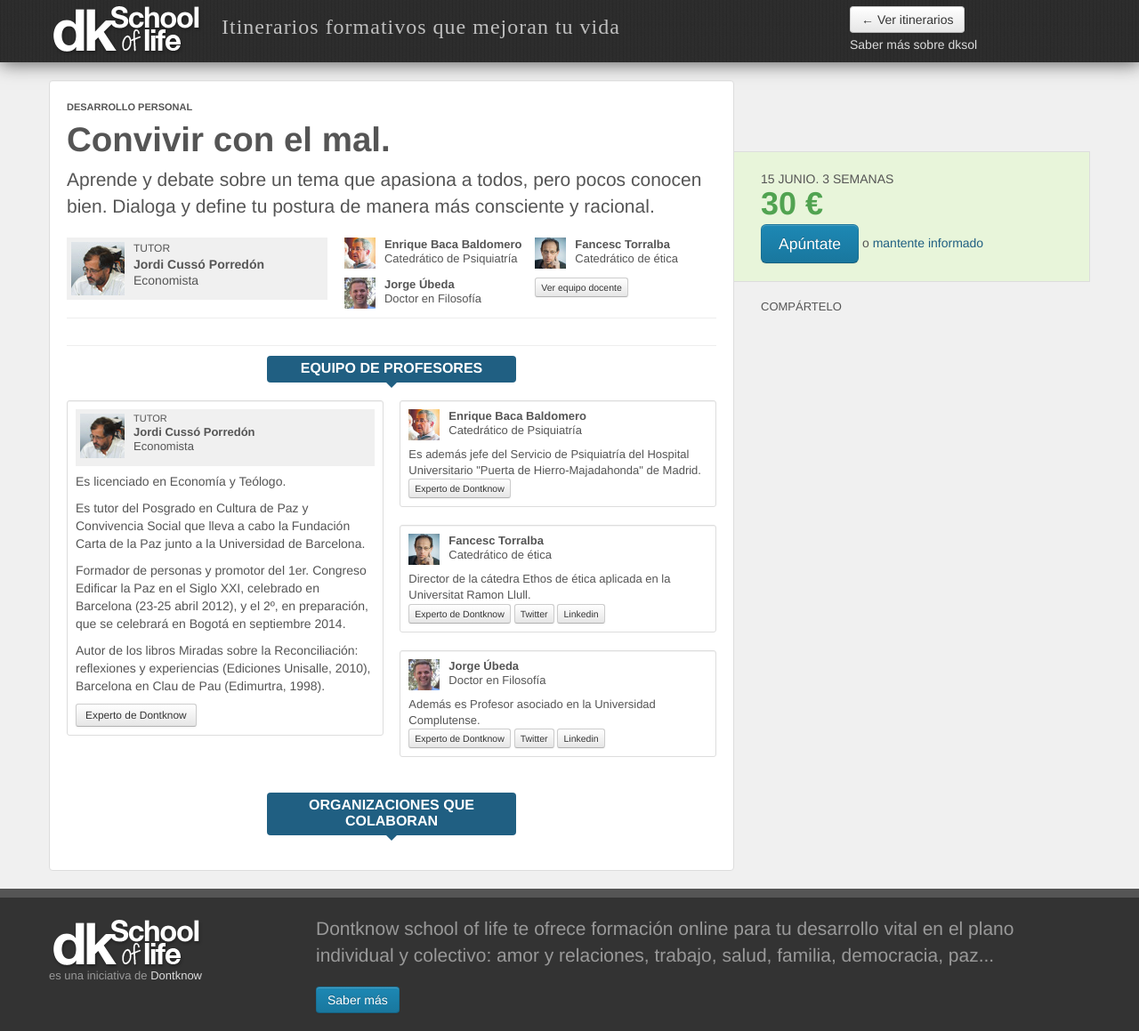
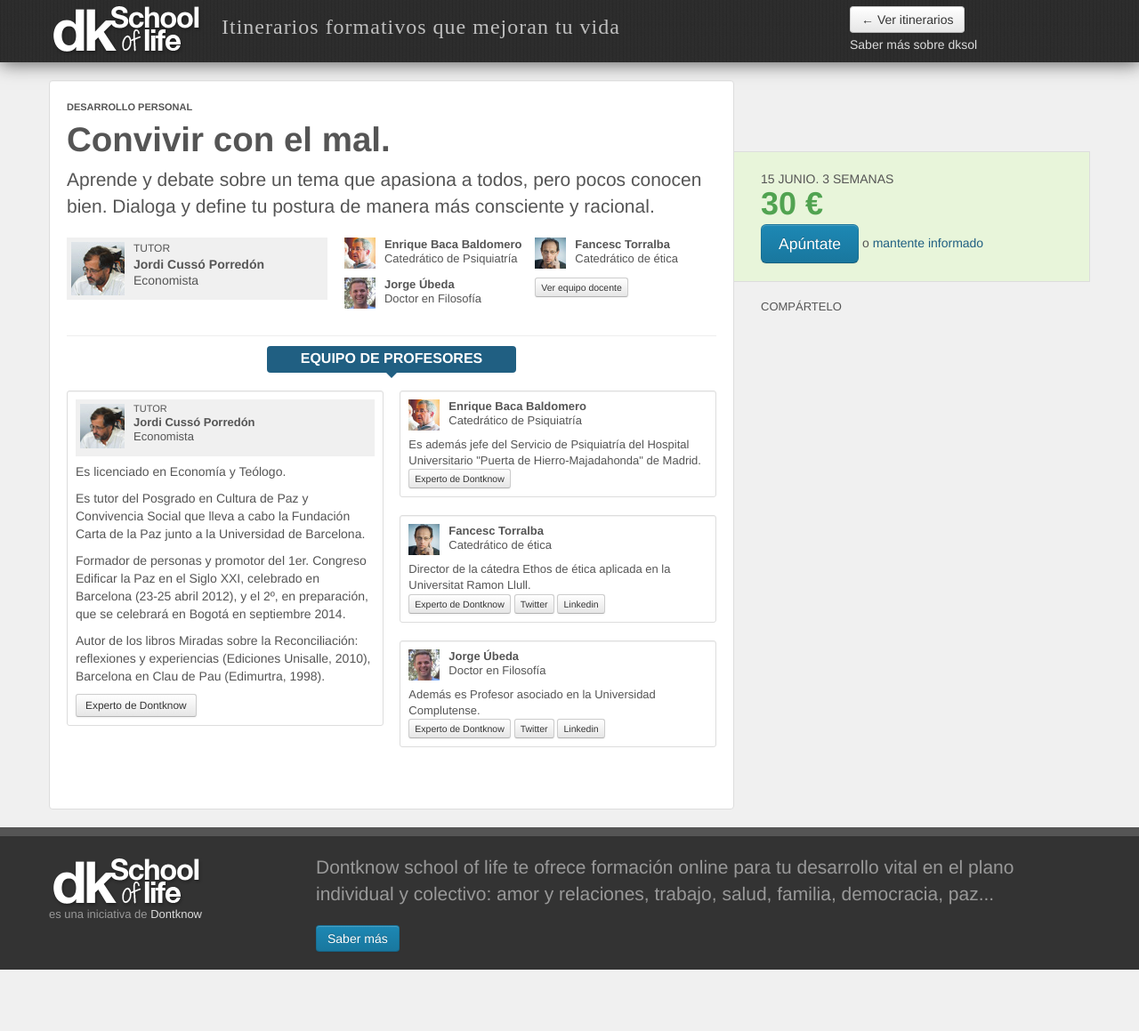
Before and after one commit to dontknow-net/dontknow-net.github.io, a Jekyll site: the page built from _posts/cursos/2013-05-27-convivir-con-el-mal.md, in a window 1280 px wide. Shown: the whole page at 89% size. Built offline with Jekyll 4.4.1, drawn with Linux system fonts in a browser that asks for light colours; some web fonts are replaced; after the commit the page ends 1090 px from its top, so only the background shows below that.

Commit message:
ajustado bloque de colaboran para que no salga si no hay organizaciones

```diff
--- a/_layouts/curso.html
+++ b/_layouts/curso.html
@@ -68,7 +68,7 @@
             </div>
           </div>
         </div>
-        {% if page.colaboran != empty %}
+        {% if page.colaboran | size  > 0 %}
         <div id="logos-peque" class="row-fluid">
           {% for colabora in page.colaboran %}
           <div class="span4 logo">
@@ -141,7 +141,7 @@
             </div>
           </div>
         </section>
-        {% if page.colaboran != empty %}
+        {% if page.colaboran | size  > 0 %}
         <section>
           <header class="header-section">
             <h2>Organizaciones que colaboran</h2>
```
